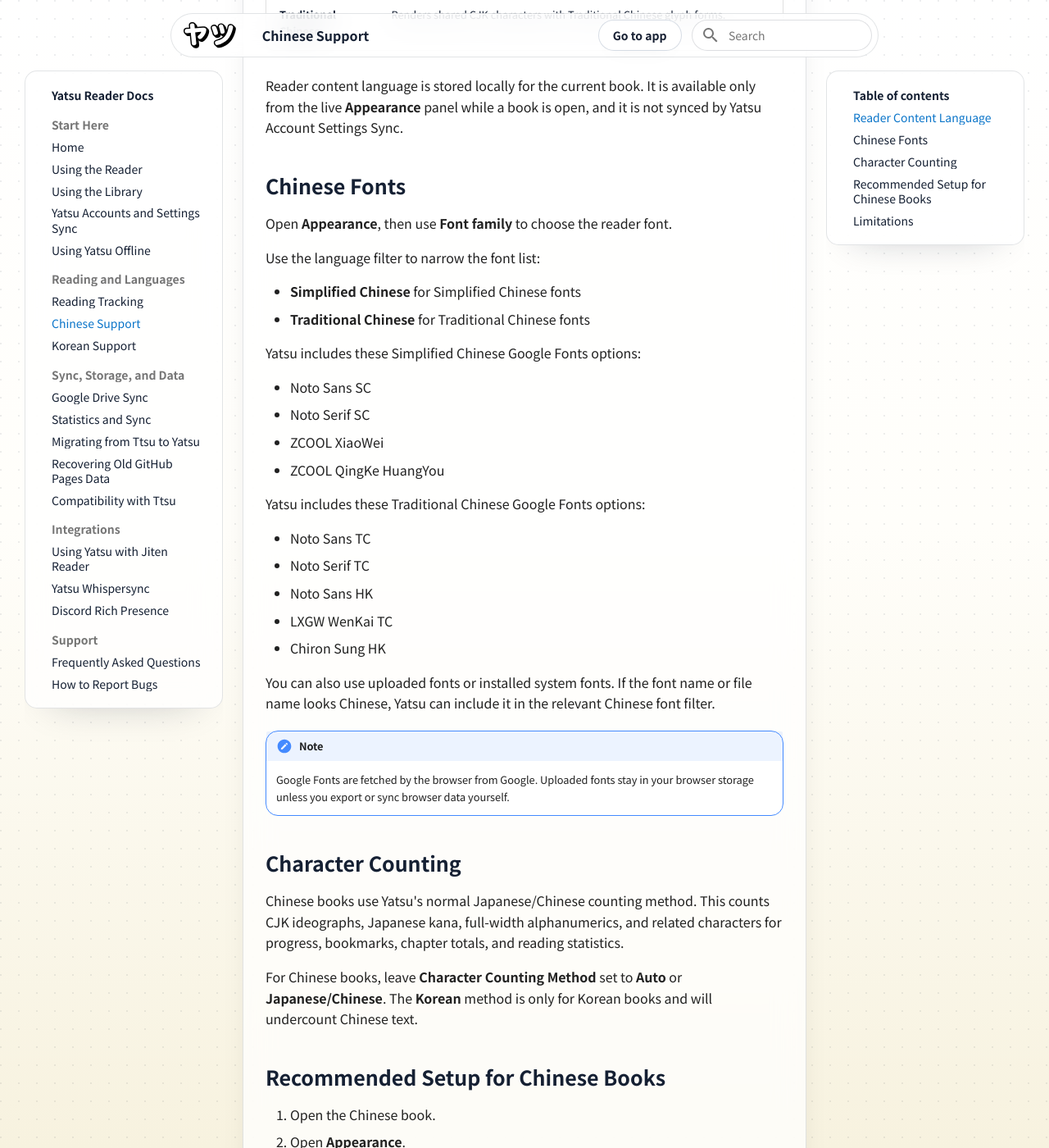
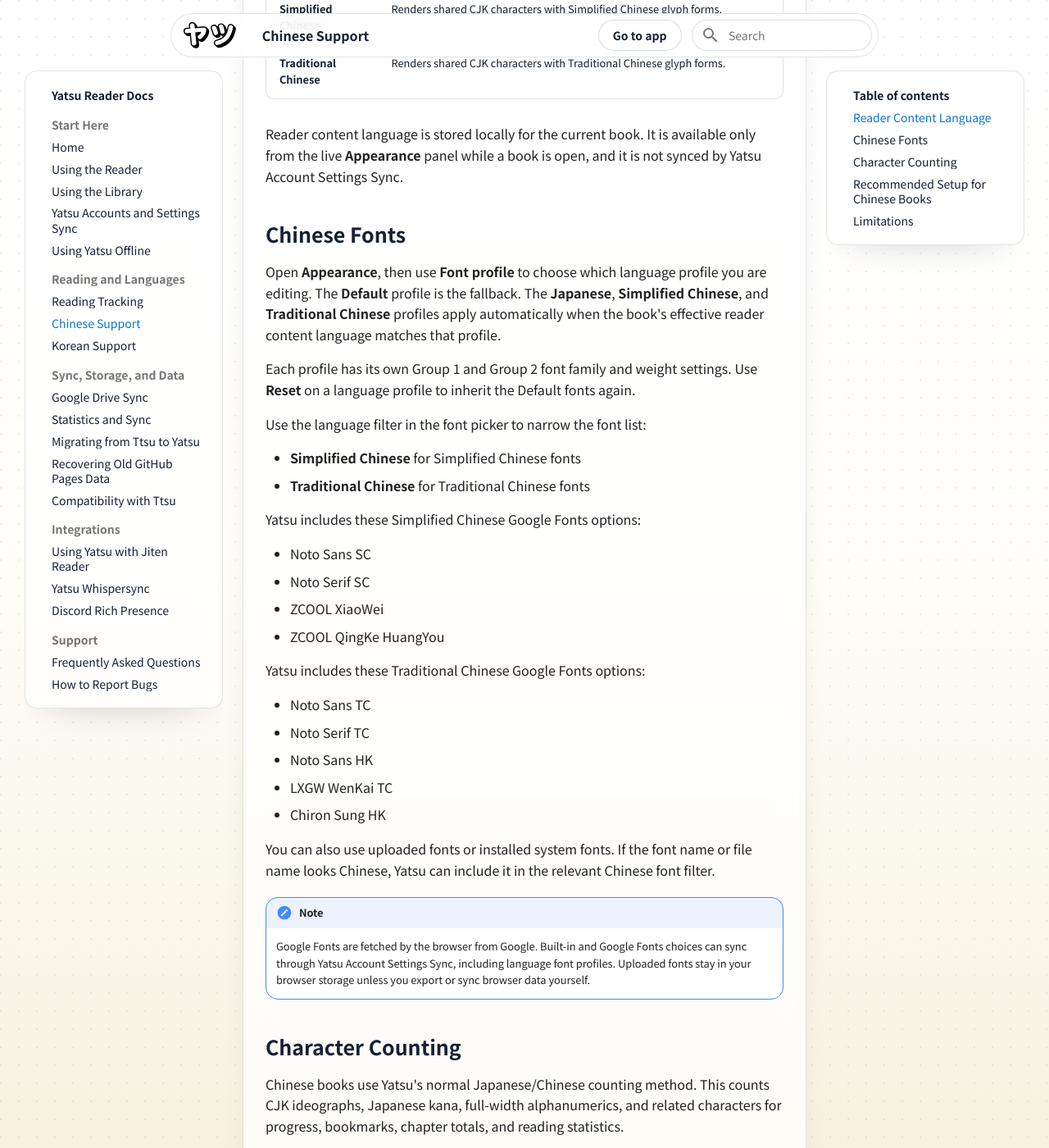
Before and after one commit to ytrms/yatsu-reader-docs, an MkDocs documentation site: the page built from docs/chinese-support.md, in a window 1280 px wide and 1400 px high, scrolled down 961 px. Shown: the whole window at 82% size. Built offline with MkDocs 1.6.1 and Material for MkDocs 9.7.7, drawn with Linux system fonts in a browser that asks for light colours; some of the changed text lies outside the part shown.

Commit message:
docs: document language font profiles

```diff
--- a/docs/chinese-support.md
+++ b/docs/chinese-support.md
@@ -5,6 +5,7 @@
 The main Chinese-specific features are:
 
 - reader content language selection for Japanese, Simplified Chinese, and Traditional Chinese glyph forms
+- language-specific reader font profiles for Japanese, Simplified Chinese, and Traditional Chinese
 - Simplified Chinese and Traditional Chinese font filters
 - Chinese preview text in the font picker
 - Chinese-capable Google Fonts
@@ -27,9 +28,11 @@
 
 ## Chinese Fonts
 
-Open **Appearance**, then use **Font family** to choose the reader font.
+Open **Appearance**, then use **Font profile** to choose which language profile you are editing. The **Default** profile is the fallback. The **Japanese**, **Simplified Chinese**, and **Traditional Chinese** profiles apply automatically when the book's effective reader content language matches that profile.
 
-Use the language filter to narrow the font list:
+Each profile has its own Group 1 and Group 2 font family and weight settings. Use **Reset** on a language profile to inherit the Default fonts again.
+
+Use the language filter in the font picker to narrow the font list:
 
 - **Simplified Chinese** for Simplified Chinese fonts
 - **Traditional Chinese** for Traditional Chinese fonts
@@ -53,7 +56,7 @@
 
 !!! note
 
-    Google Fonts are fetched by the browser from Google. Uploaded fonts stay in your browser storage unless you export or sync browser data yourself.
+    Google Fonts are fetched by the browser from Google. Built-in and Google Fonts choices can sync through Yatsu Account Settings Sync, including language font profiles. Uploaded fonts stay in your browser storage unless you export or sync browser data yourself.
 
 ## Character Counting
 
@@ -66,7 +69,7 @@
 1. Open the Chinese book.
 2. Open **Appearance**.
 3. Set **Reader content language** to **Simplified Chinese** or **Traditional Chinese** if the glyph shapes look wrong.
-4. Pick a matching Chinese font, such as **Noto Sans SC**, **Noto Serif SC**, **Noto Sans TC**, or **Noto Serif TC**.
+4. In **Font profile**, choose the matching Chinese profile and pick fonts such as **Noto Sans SC**, **Noto Serif SC**, **Noto Sans TC**, or **Noto Serif TC**.
 5. Leave **Character Counting Method** on **Auto** or **Japanese/Chinese**.
 
 ## Limitations
```
Also changed, not shown: docs/reader.md (+2 -2 lines), docs/yatsu-accounts.md (+1 -1 lines).
